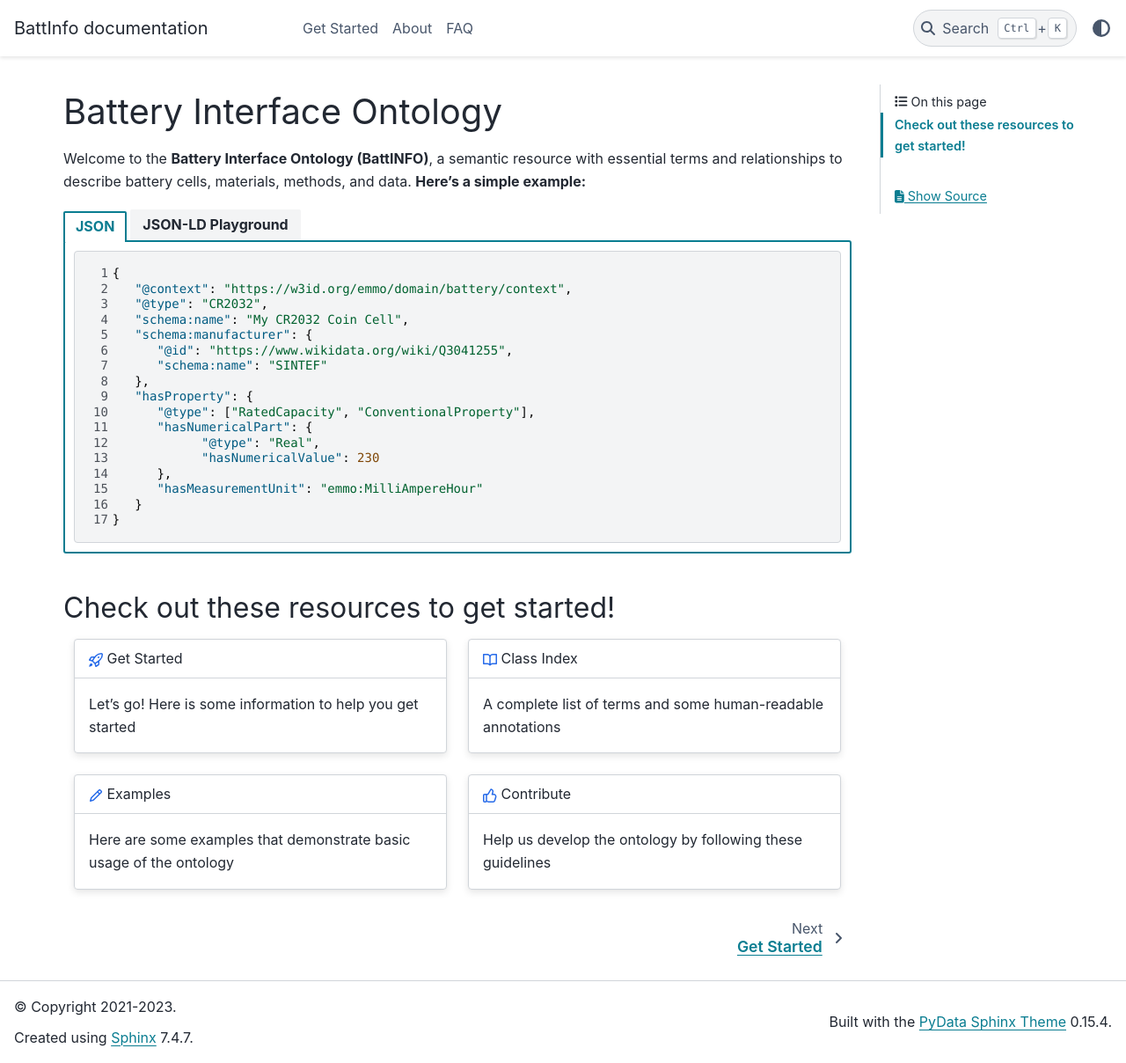
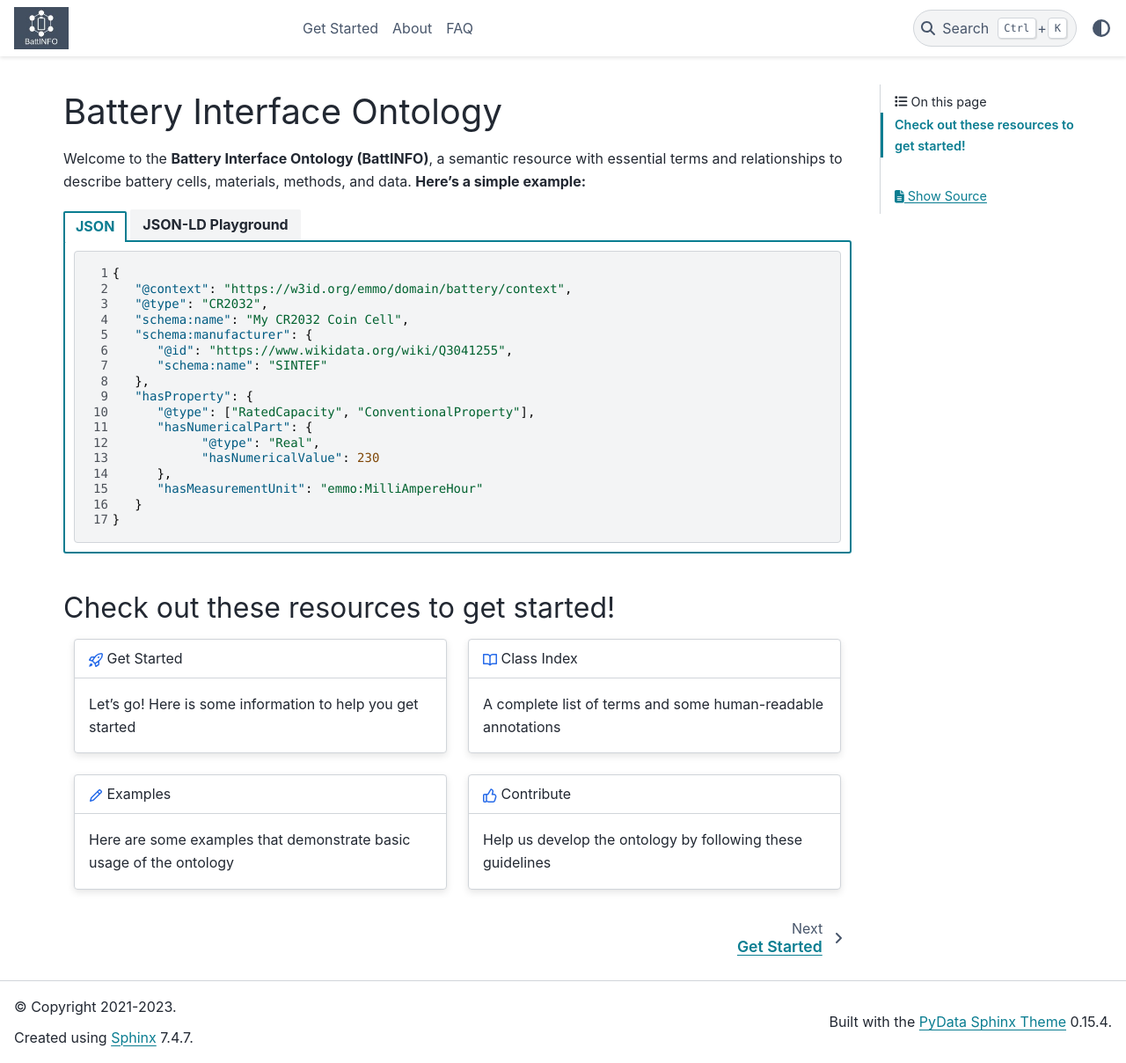
Before and after one commit to BIG-MAP/BattINFO, a Sphinx documentation site: the page built from docs/index.rst, in a window 1280 px wide and 1208 px high. Shown: the whole window at 88% size. Built offline with Sphinx 7.4.7 and the PyData theme 0.15.4, drawn with Linux system fonts in a browser that asks for light colours; pages that are not in the unit, such as notebooks, are missing from menus.

Commit message:
update docs requirements

```diff
--- a/docs/conf.py
+++ b/docs/conf.py
@@ -134,12 +134,12 @@ html_theme_options = {
 
 # The name of an image file (relative to this directory) to place at the top
 # of the sidebar.
-html_logo = 'img/battinfologo.jpg'
+html_logo = 'assets/img/battinfologo.jpg'
 
 # The name of an image file (within the static path) to use as favicon of the
 # docs.  This file should be a Windows icon file (.ico) being 16x16 or 32x32
 # pixels large.
-html_favicon = 'img/battinfologo.ico'
+html_favicon = 'assets/img/battinfologo.ico'
 
 # Add any paths that contain custom static files (such as style sheets) here,
 # relative to this directory. They are copied after the builtin static files,
```
Also changed, not shown: docs/requirements.txt (+32 -3 lines).
